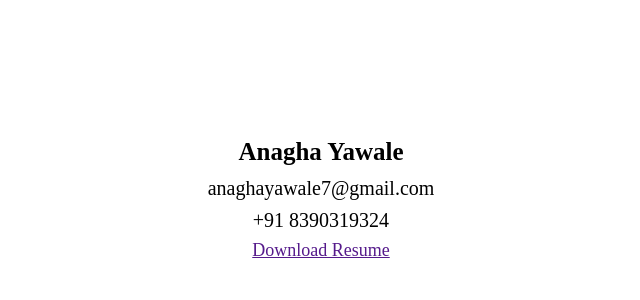
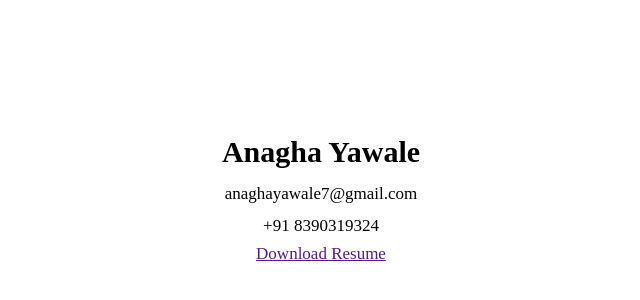
Before and after one commit to anaghayawale/Resume, a plain HTML site: page index.html in a window 1280 px wide. Shown: the part 202-502 px from the top of the page, without its empty margins (319-959 px from the left). Drawn offline with Linux system fonts and the light colour scheme.

Commit message:
Update index.html

```diff
--- a/index.html
+++ b/index.html
@@ -51,11 +51,11 @@
 
   <div id="fallback">
     <div class="contact" style="font-family: 'Times New Roman', serif; text-align: center;">
-      <strong style="font-size: 25px;">Anagha Yawale</strong><br>
-      <a href="mailto:anaghayawale7@gmail.com" style="font-size: 20px;">anaghayawale7@gmail.com</a><br>
-      <a href="tel:+918390319324" style="font-size: 20px;">+91 8390319324</a>
+      <strong style="font-size: 30px;">Anagha Yawale</strong><br>
+      <a href="mailto:anaghayawale7@gmail.com" style="font-size: 17px;">anaghayawale7@gmail.com</a><br>
+      <a href="tel:+918390319324" style="font-size: 17px;">+91 8390319324</a>
     </div>
-    <div style="font-size: 18px; font-family: 'Times New Roman', serif; text-align: center;">
+    <div style="font-size: 17px; font-family: 'Times New Roman', serif; text-align: center;">
       <a href="resume.pdf" download style="color: #551A8B; text-decoration: underline;">Download Resume</a>
     </div>
   </div>
```
